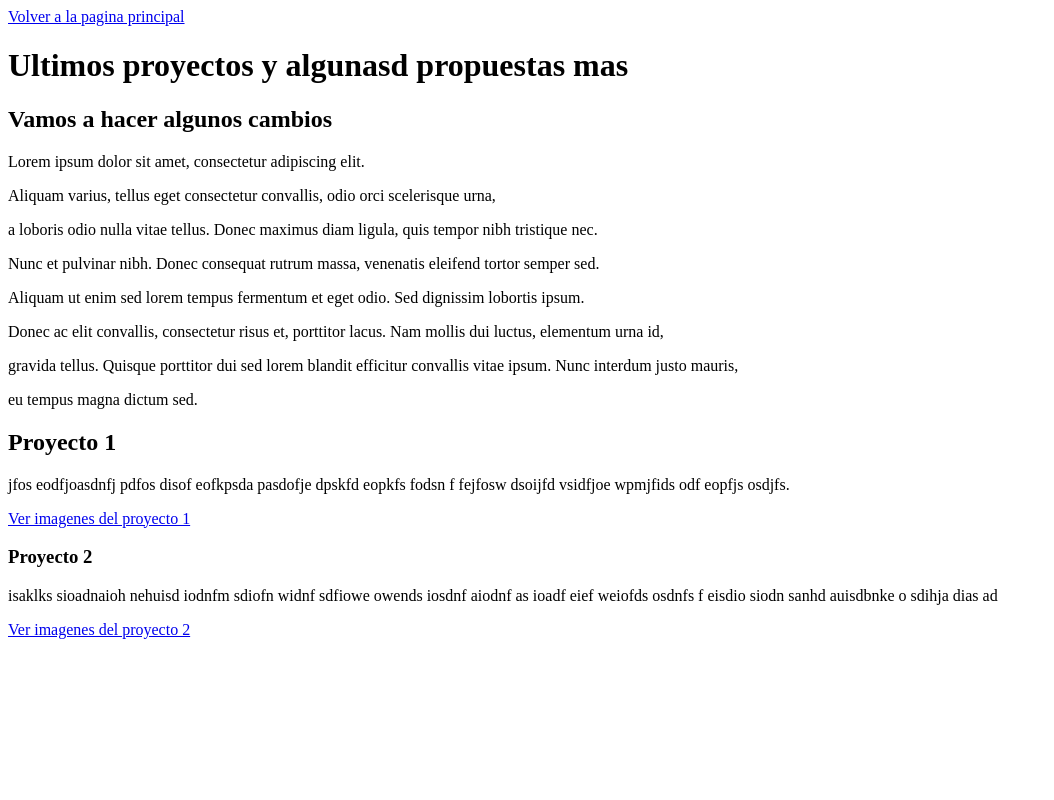
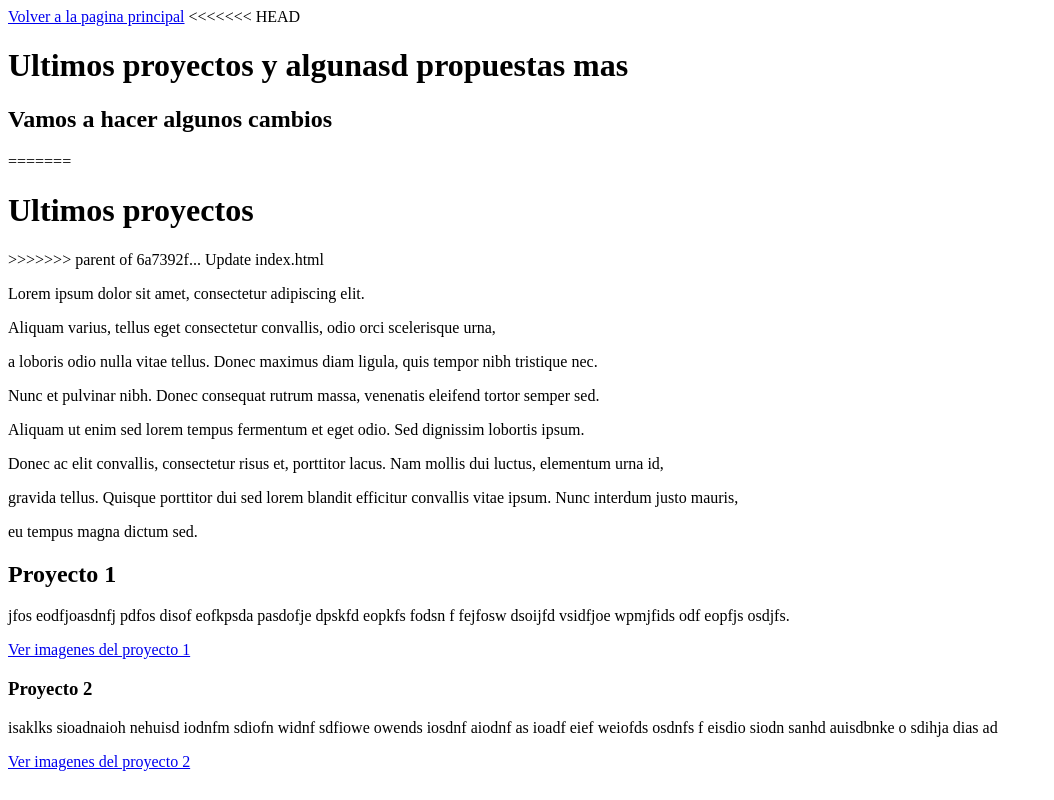
Before and after one commit to jlbandujar/proyectoGit, a plain HTML site: page index.html in a window 1280 px wide. Shown: the whole page, without its empty margins (0-1054 px from the left). Drawn offline with Linux system fonts and the light colour scheme.

Commit message:
Revert "Update index.html"
This reverts commit 6a7392f9699597f8cd93dff92440ab5a36f85474.

```diff
--- a/index.html
+++ b/index.html
@@ -4,8 +4,12 @@
 </head>
 <body>
 <a href="../indice.html">Volver a la pagina principal</a>
+<<<<<<< HEAD
 <h1>Ultimos proyectos y algunasd propuestas mas</h1>
 <h2>Vamos a hacer algunos cambios</h2>
+=======
+<h1>Ultimos proyectos</h1>
+>>>>>>> parent of 6a7392f... Update index.html
 <p>Lorem ipsum dolor sit amet, consectetur adipiscing elit.</p>
  <p>Aliquam varius, tellus eget consectetur convallis, odio orci scelerisque urna,</p>
  <p>a loboris odio nulla vitae tellus. Donec maximus diam ligula, quis tempor nibh tristique nec.</p>
```
